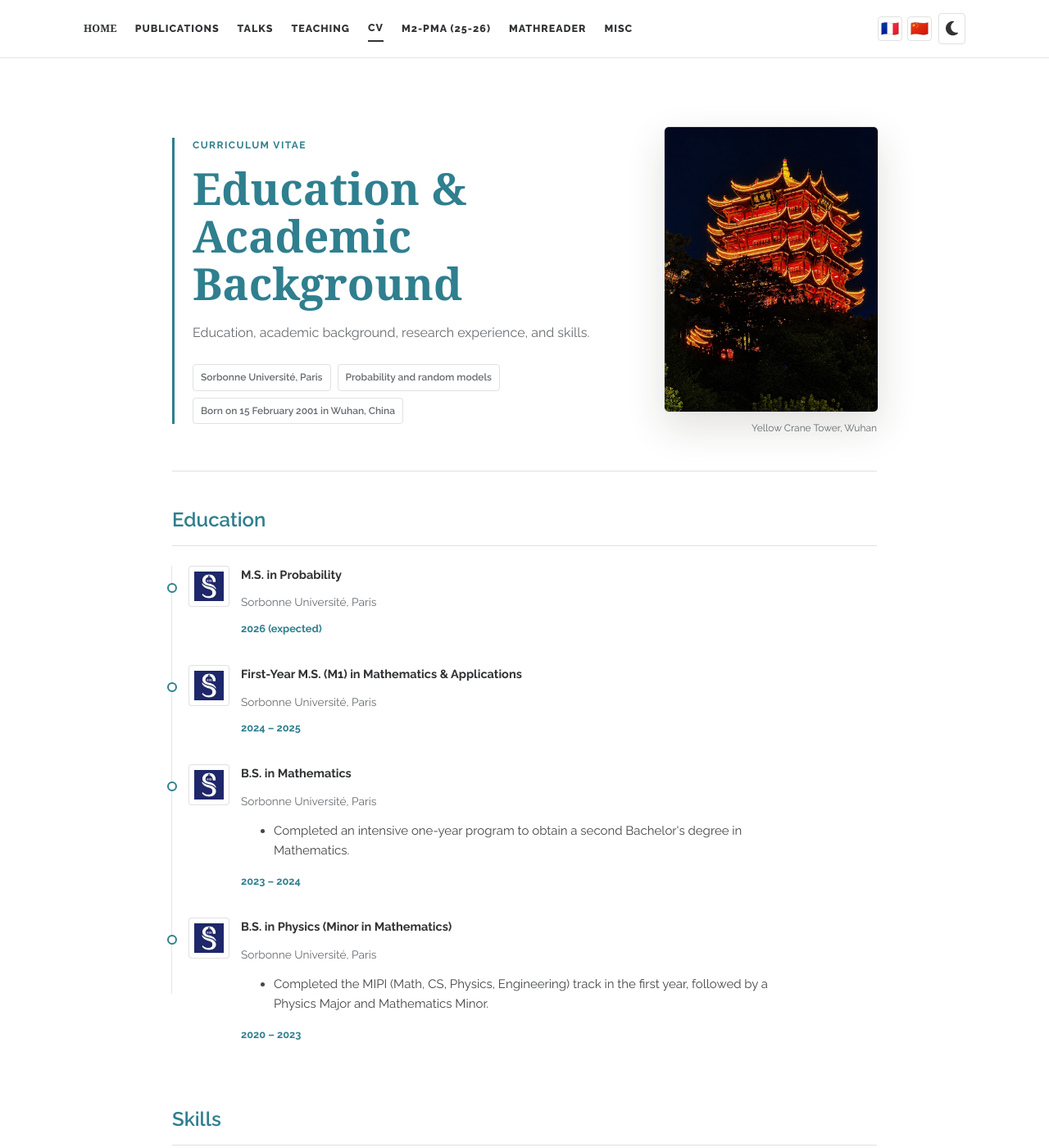
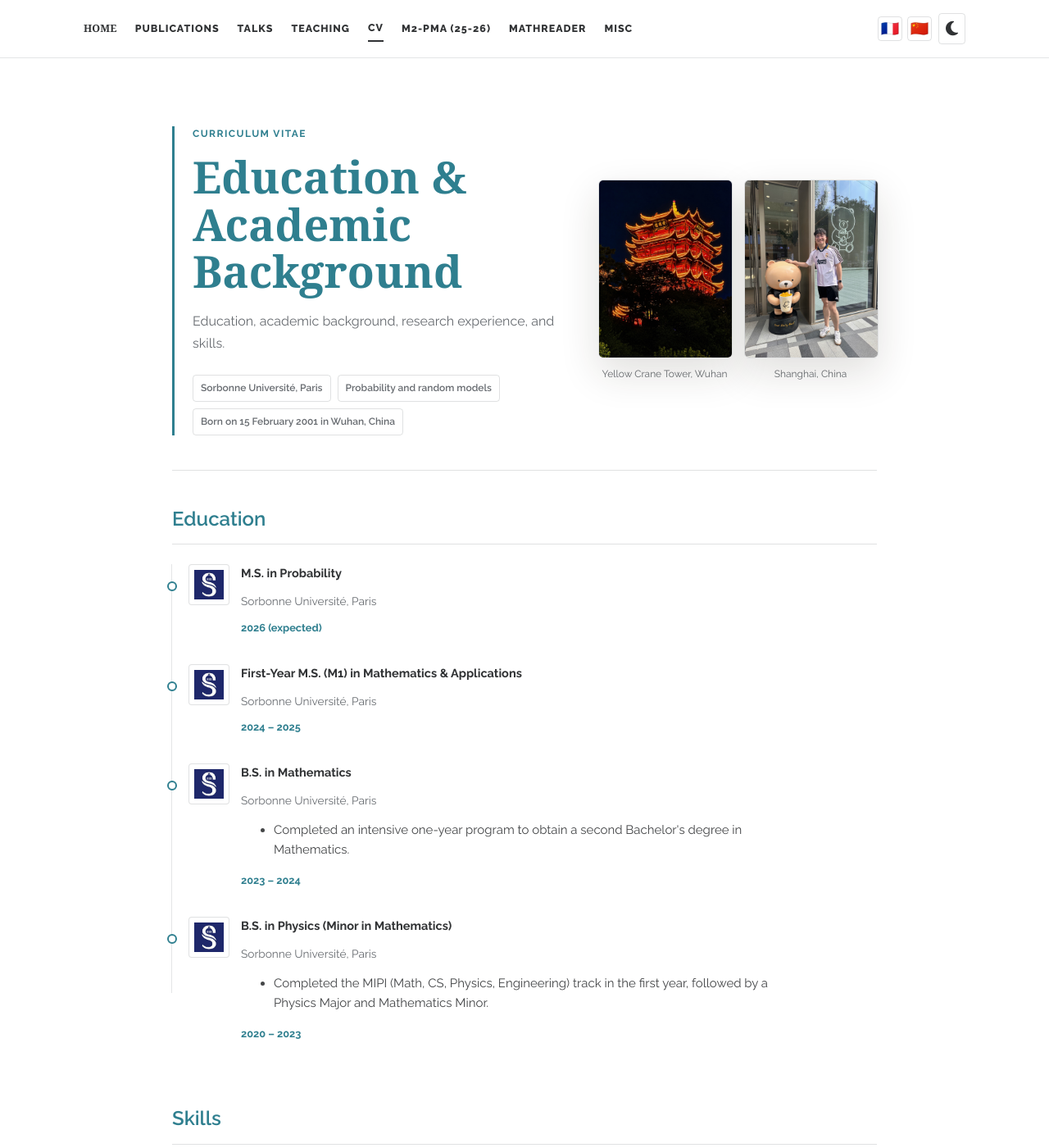
Before and after one commit to Lucien-XIAO/Lucien-XIAO.github.io, a Jekyll site: the page built from cv.md, in a window 1280 px wide and 1400 px high. Shown: the whole window at 82% size. Built offline with Jekyll 4.4.1, drawn with Linux system fonts in a browser that asks for light colours; nearby versions of some CDN libraries; a style sheet for code colours, icons or effects is not loaded.

Commit message:
Add Shanghai photo to CV header

```diff
--- a/_includes/head.html
+++ b/_includes/head.html
@@ -16,8 +16,8 @@
 <link rel="stylesheet" href="/assets/css/font_sans_serif.css">
 <link rel="stylesheet" href="/assets/css/style-no-dark-mode_old.css">
 <link rel="stylesheet" href="/assets/css/publications-no-dark-mode_old.css">
-<link rel="stylesheet" href="/assets/css/theme-claude.css?v=14">
-<script src="/assets/js/site-i18n.js?v=15" defer></script>
+<link rel="stylesheet" href="/assets/css/theme-claude.css?v=15">
+<script src="/assets/js/site-i18n.js?v=16" defer></script>
 <script>
   (function() {
     var theme = localStorage.getItem('theme');
--- a/assets/css/theme-claude.css
+++ b/assets/css/theme-claude.css
@@ -3221,7 +3221,7 @@
   border-bottom: 1px solid var(--claude-border);
   display: grid;
   gap: 38px;
-  grid-template-columns: minmax(0, 1fr) minmax(220px, 260px);
+  grid-template-columns: minmax(0, 1fr) minmax(300px, 340px);
   margin-bottom: 38px;
   padding: 14px 0 42px;
 }
@@ -3273,10 +3273,17 @@
   padding: 6px 9px;
 }
 
+body.theme-claude .cv-hero-gallery {
+  justify-self: end;
+  display: grid;
+  gap: 16px;
+  grid-template-columns: repeat(2, minmax(0, 1fr));
+  max-width: 340px;
+  width: 100%;
+}
+
 body.theme-claude .cv-hero-photo {
-  justify-self: end;
   margin: 0;
-  max-width: 260px;
   width: 100%;
 }
 
@@ -3292,11 +3299,19 @@
   width: 100%;
 }
 
+body.theme-claude .cv-hero-photo-wuhan img {
+  object-position: center 42%;
+}
+
+body.theme-claude .cv-hero-photo-shanghai img {
+  object-position: center 50%;
+}
+
 body.theme-claude .cv-hero-photo figcaption {
   color: var(--claude-secondary);
   font-size: 12px;
   margin-top: 10px;
-  text-align: right;
+  text-align: center;
 }
 
 body.theme-claude .misc-figure-grid {
@@ -3355,13 +3370,13 @@
     padding-left: 18px;
   }
 
-  body.theme-claude .cv-hero-photo {
+  body.theme-claude .cv-hero-gallery {
     justify-self: start;
-    max-width: 260px;
+    max-width: 360px;
   }
 
   body.theme-claude .cv-hero-photo figcaption {
-    text-align: left;
+    text-align: center;
   }
 
   body.theme-claude .misc-figure-grid {
@@ -3378,7 +3393,7 @@
     font-size: 34px;
   }
 
-  body.theme-claude .cv-hero-photo {
-    max-width: 220px;
-  }
-}
+  body.theme-claude .cv-hero-gallery {
+    gap: 12px;
+  }
+}
--- a/assets/js/site-i18n.js
+++ b/assets/js/site-i18n.js
@@ -93,6 +93,11 @@
       fr: "Profil académique",
       zh: "学术概况",
     },
+    "cv.personal_photographs": {
+      en: "Personal photographs",
+      fr: "Photographies personnelles",
+      zh: "个人照片",
+    },
   };
 
   const TEXT_TRANSLATIONS = {
@@ -495,6 +500,11 @@
       en: "Yellow Crane Tower, Wuhan",
       fr: "Pavillon de la Grue jaune, Wuhan",
       zh: "武汉黄鹤楼",
+    },
+    "Shanghai, China": {
+      en: "Shanghai, China",
+      fr: "Shanghai, Chine",
+      zh: "拍摄于上海，中国",
     },
     "Paris at night over the Seine": {
       en: "Paris at night over the Seine",
--- a/cv.md
+++ b/cv.md
@@ -19,10 +19,16 @@
         <span>Born on 15 February 2001 in Wuhan, China</span>
       </div>
     </div>
-    <figure class="cv-hero-photo">
-      <img src="{{ site.baseurl }}/assets/img/cv-wuhan-tower.jpg?v=1" alt="Yellow Crane Tower at night in Wuhan" decoding="async" />
-      <figcaption>Yellow Crane Tower, Wuhan</figcaption>
-    </figure>
+    <div class="cv-hero-gallery" aria-label="Personal photographs" data-i18n-aria-label="cv.personal_photographs">
+      <figure class="cv-hero-photo cv-hero-photo-wuhan">
+        <img src="{{ site.baseurl }}/assets/img/cv-wuhan-tower.jpg?v=1" alt="Yellow Crane Tower at night in Wuhan" decoding="async" />
+        <figcaption>Yellow Crane Tower, Wuhan</figcaption>
+      </figure>
+      <figure class="cv-hero-photo cv-hero-photo-shanghai">
+        <img src="{{ site.baseurl }}/assets/img/cv-shanghai.jpg?v=1" alt="Portrait of Yuguang XIAO in Shanghai, China" decoding="async" />
+        <figcaption>Shanghai, China</figcaption>
+      </figure>
+    </div>
   </section>
 
   <h2 class="cv-section-title">Education</h2>
```
Also changed, not shown: assets/img/cv-shanghai.jpg (added).
